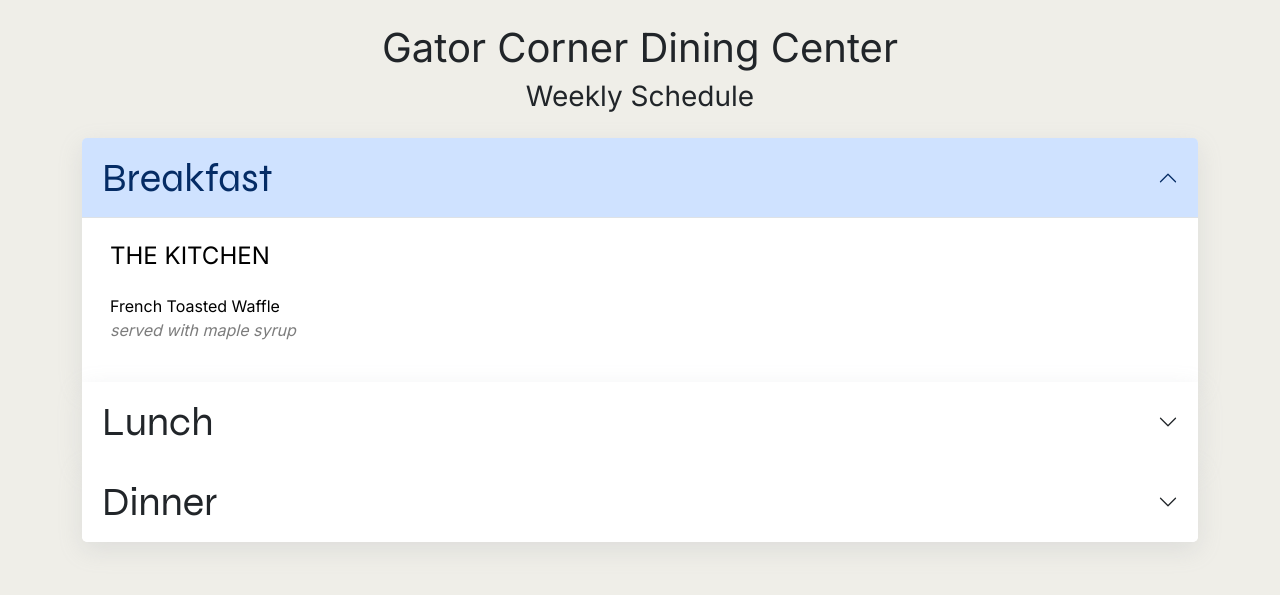
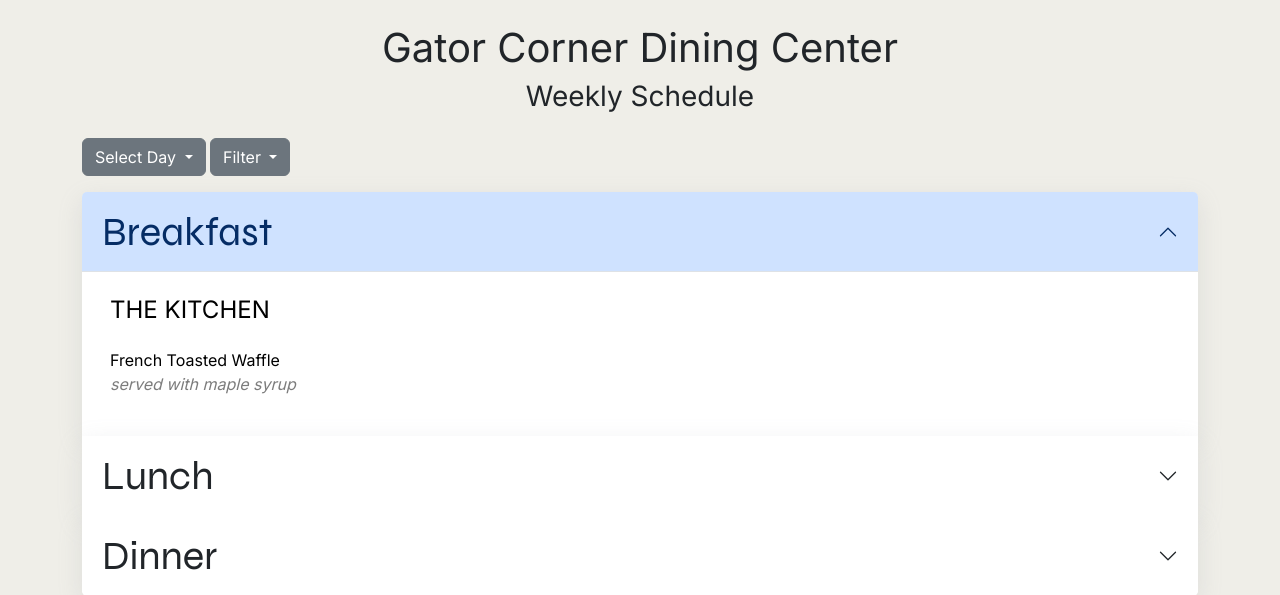
Before and after one commit to michelletaing/GatorEats, a PHP site: page /pages/menu.html in a window 1280 px wide. Shown: the part 56-651 px from the top of the page. Run offline with PHP 8.4, Linux system fonts and the light colour scheme; some libraries are stand-ins or nearby versions.

Commit message:
updated styling, added modal and dropdown buttons

```diff
--- a/css/main.css
+++ b/css/main.css
@@ -1,6 +1,7 @@
 body {
     font-family: 'Inter', sans-serif;
     background-color: #efeee8;
+    color: #212529;
 }
 
 .title {
@@ -9,6 +10,7 @@ body {
 
 .card-container a {
     text-decoration: none;
+    color: #212529;
 }
 
 .custom-shadow {
@@ -23,3 +25,7 @@ body {
     color:rgb(124, 124, 124);
     font-weight:300;
 }
+
+.modal-backdrop {
+    opacity:0.3 !important;
+}
--- a/pages/menu.html
+++ b/pages/menu.html
@@ -4,16 +4,16 @@
     <meta charset="utf-8">
     <meta name="viewport" content="width=device-width, initial-scale=1">
     <title>Gator Eats</title>
-    <script src="https://kit.fontawesome.com/0e409249cc.js" crossorigin="anonymous"></script>
-    <!-- jQuery -->
-    <script src="https://cdnjs.cloudflare.com/ajax/libs/jquery/3.6.4/jquery.min.js"></script>
-    <!-- Bootstrap CSS -->
-    <link href="https://cdn.jsdelivr.net/npm/bootstrap@5.3.0-alpha3/dist/css/bootstrap.min.css" rel="stylesheet" integrity="sha384-KK94CHFLLe+nY2dmCWGMq91rCGa5gtU4mk92HdvYe+M/SXH301p5ILy+dN9+nJOZ" crossorigin="anonymous">
+    <!-- Bootstrap, jQuery, AJAX -->
+    <link href="https://cdn.jsdelivr.net/npm/bootstrap@5.3.0-alpha1/dist/css/bootstrap.min.css" rel="stylesheet" integrity="sha384-GLhlTQ8iRABdZLl6O3oVMWSktQOp6b7In1Zl3/Jr59b6EGGoI1aFkw7cmDA6j6gD" crossorigin="anonymous">
+    <script src="https://ajax.googleapis.com/ajax/libs/jquery/3.6.3/jquery.min.js"></script>
+    <script src="https://cdnjs.cloudflare.com/ajax/libs/jquery-validate/1.19.3/jquery.validate.min.js"></script>
     <!-- Fonts -->
     <link href="https://fonts.googleapis.com/css2?family=Inter&family=Syne&display=swap" rel="stylesheet">
     <!-- Global CSS -->
     <link href="../css/main.css" rel="stylesheet">
-
+    <!-- Icons -->
+    <script src="https://kit.fontawesome.com/0e409249cc.js" crossorigin="anonymous"></script>
     <!-- Load components -->
     <script>
         $(function() {
@@ -30,6 +30,24 @@
           <h3 class="text-center mb-4">Weekly Schedule</h2>
         </div>
       </div>
+      <div class="dropdown mb-3">
+        <button class="btn btn-secondary dropdown-toggle" type="button" data-bs-toggle="dropdown" aria-expanded="false">
+          Select Day
+        </button>
+        <ul class="dropdown-menu">
+          <li><a class="dropdown-item" href="#">Yesterday</a></li>
+          <li><a class="dropdown-item" href="#">Today</a></li>
+          <li><a class="dropdown-item" href="#">Tomorrow</a></li>
+        </ul>
+        <button class="btn btn-secondary dropdown-toggle" type="button" data-bs-toggle="dropdown" aria-expanded="false">
+          Filter
+        </button>
+        <ul class="dropdown-menu">
+          <li><a class="dropdown-item" href="#">Filter 1</a></li>
+          <li><a class="dropdown-item" href="#">Filter 2</a></li>
+          <li><a class="dropdown-item" href="#">Filter 3</a></li>
+        </ul>
+      </div>
         <div class="accordion" id="accordionExample">
           <div class="accordion-item border-0 custom-shadow">
             <h2 class="accordion-header">
@@ -39,6 +57,7 @@
             </h2>
             <div id="collapseOne" class="accordion-collapse collapse show" data-bs-parent="#accordionExample">
               <div class="accordion-body">
+                <!-- EACH MENU SECTION WILL GET ITS OWN TABLE-->
                 <table class="table table-hover table-borderless">
                   <thead>
                     <tr>
@@ -47,7 +66,7 @@
                   </thead>
                   <tbody>
                     <tr>
-                      <td>
+                      <td data-bs-toggle="modal" data-bs-target="#exampleModal">
                         <p class="mb-0">French Toasted Waffle</p>
                         <p class="subtitle mb-0"><em>served with maple syrup</em></p>
                       </td>
@@ -82,18 +101,31 @@
             </div>
           </div>
         </div>
+
+        <!-- Modal -->
+      <div class="modal fade" id="exampleModal" tabindex="-1" aria-labelledby="exampleModalLabel" aria-hidden="true">
+        <div class="modal-dialog">
+          <div class="modal-content">
+            <div class="modal-header">
+              <h1 class="modal-title fs-5" id="exampleModalLabel">Modal title</h1>
+              <button type="button" class="btn-close" data-bs-dismiss="modal" aria-label="Close"></button>
+            </div>
+            <div class="modal-body">
+              ...
+            </div>
+            <div class="modal-footer">
+              <button type="button" class="btn btn-secondary" data-bs-dismiss="modal">Close</button>
+              <button type="button" class="btn btn-primary">Save changes</button>
+            </div>
+          </div>
+        </div>
+      </div>
     </div>
 
 
 
 
-
-
-
-    <!-- Bootstrap JS -->
-    <script src="https://cdn.jsdelivr.net/npm/bootstrap@5.3.0-alpha3/dist/js/bootstrap.bundle.min.js" integrity="sha384-ENjdO4Dr2bkBIFxQpeoTz1HIcje39Wm4jDKdf19U8gI4ddQ3GYNS7NTKfAdVQSZe" crossorigin="anonymous"></script>
-
-    <!-- Bootstrap Popper -->
+    <script src="https://cdn.jsdelivr.net/npm/bootstrap@5.3.0-alpha1/dist/js/bootstrap.bundle.min.js" integrity="sha384-w76AqPfDkMBDXo30jS1Sgez6pr3x5MlQ1ZAGC+nuZB+EYdgRZgiwxhTBTkF7CXvN" crossorigin="anonymous"></script>
     <script src="https://cdn.jsdelivr.net/npm/@popperjs/core@2.11.7/dist/umd/popper.min.js" integrity="sha384-zYPOMqeu1DAVkHiLqWBUTcbYfZ8osu1Nd6Z89ify25QV9guujx43ITvfi12/QExE" crossorigin="anonymous"></script>
     <script src="https://cdn.jsdelivr.net/npm/bootstrap@5.3.0-alpha3/dist/js/bootstrap.min.js" integrity="sha384-Y4oOpwW3duJdCWv5ly8SCFYWqFDsfob/3GkgExXKV4idmbt98QcxXYs9UoXAB7BZ" crossorigin="anonymous"></script>
   </body>
```
Also changed, not shown: index.html (+7 -11 lines).
